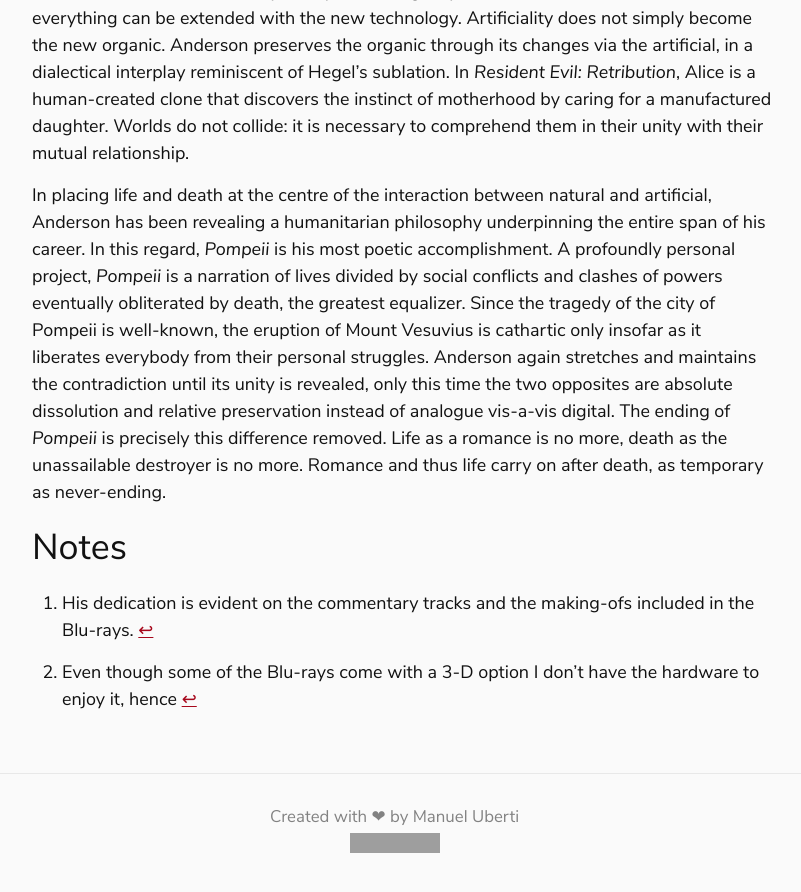
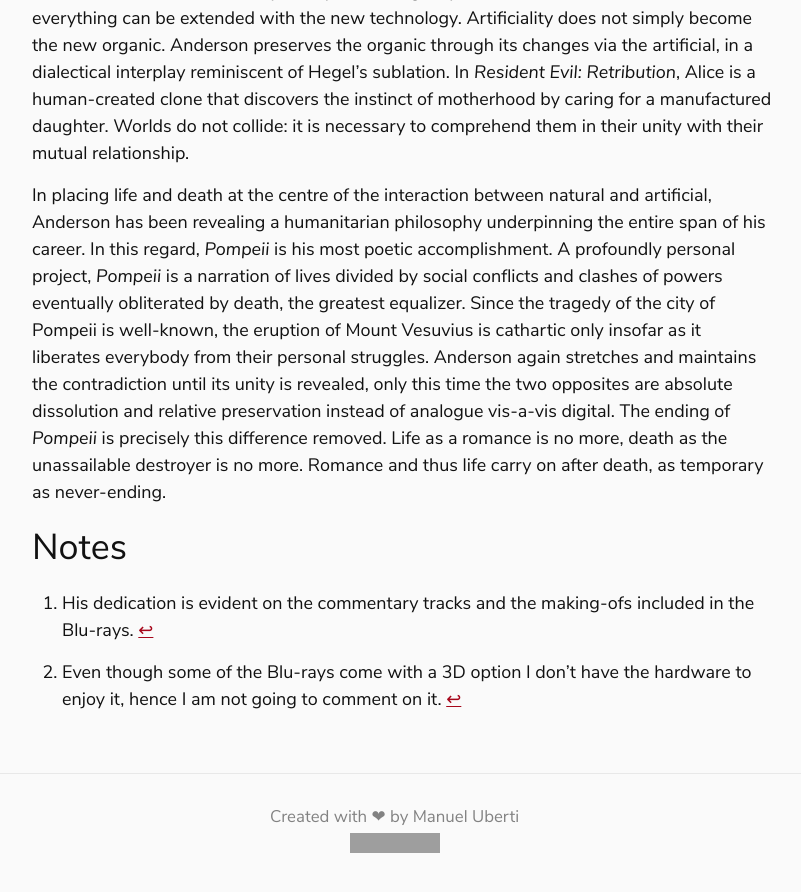
Before and after one commit to manuel-uberti/filmsinwords, a Jekyll site: the page built from _posts/2020-08-29-anderson.md, in a window 1280 px wide and 900 px high, scrolled down 2441 px. Shown: the top 892 px of the window, without its empty margins (238-1039 px from the left). Built offline with Jekyll 4.4.1, drawn with Linux system fonts in a browser that asks for light colours; grey boxes are pictures that could not be loaded.

Commit message:
Add missing words

```diff
--- a/_posts/2020-08-29-anderson.md
+++ b/_posts/2020-08-29-anderson.md
@@ -100,5 +100,5 @@
 [^1]: His dedication is evident on the commentary tracks and the making-ofs
     included in the Blu-rays.
 
-[^2]: Even though some of the Blu-rays come with a 3-D option I don’t have the
-    hardware to enjoy it, hence
+[^2]: Even though some of the Blu-rays come with a 3D option I don’t have the
+    hardware to enjoy it, hence I am not going to comment on it.
```
